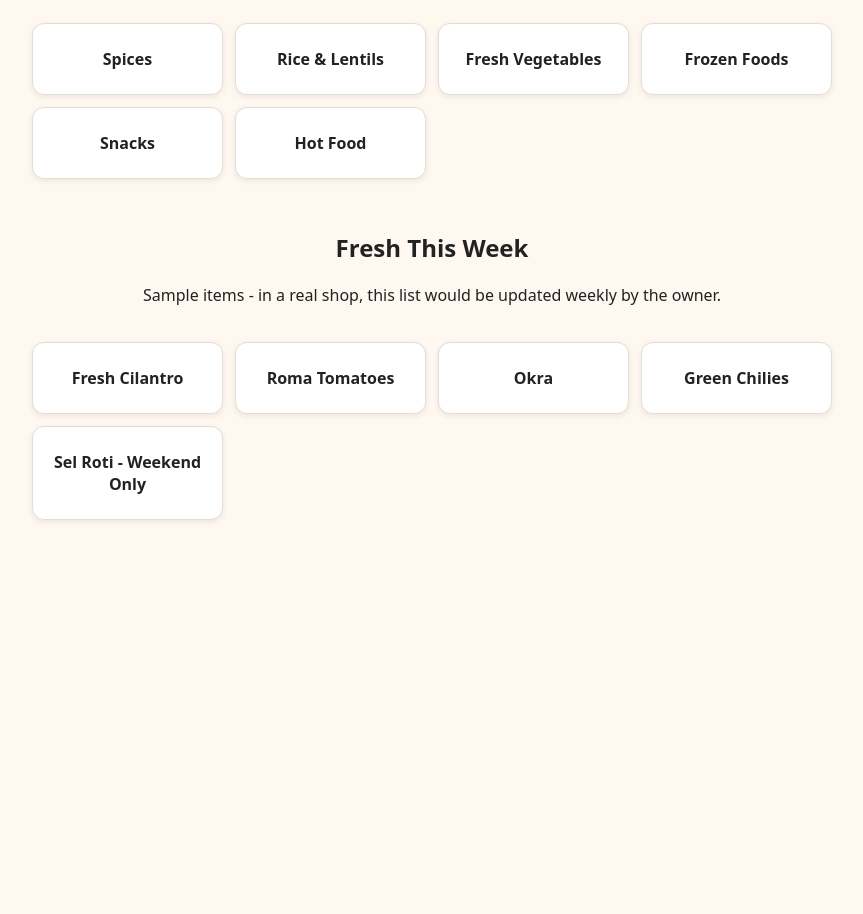
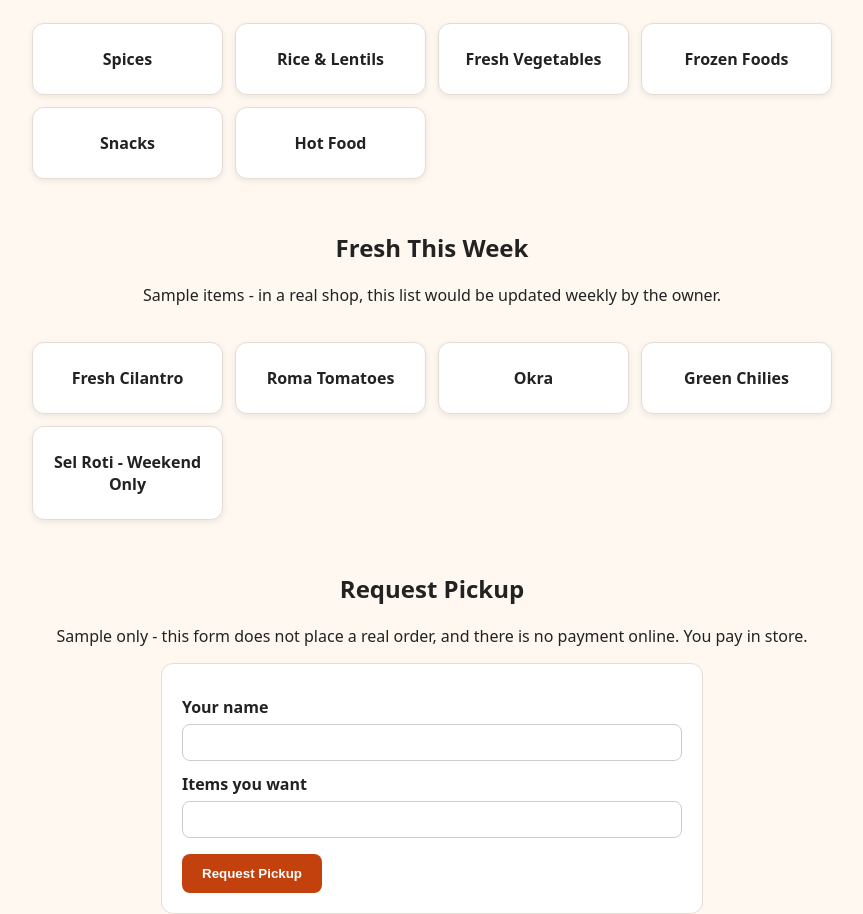
Before and after one commit to sompyakurel/mitho-mart, a plain HTML site: page index.html in a window 1280 px wide. Shown: the part 257-1171 px from the top of the page, without its empty margins (208-1071 px from the left). Before the commit the page ends 800 px from the top, so only its background shows below. Drawn offline with Linux system fonts and the light colour scheme.

Commit message:
Add pickup request form

```diff
--- a/index.html
+++ b/index.html
@@ -26,6 +26,26 @@
 <li>Green Chilies</li>
 <li>Sel Roti - Weekend Only</li>
 </ul>
+<h2>Request Pickup</h2>
+<p>Sample only - this form does not place a real order, and there is no payment online. You pay in store.</p>
+<form id="pickup-form">
+<label for="pickup-name">Your name</label>
+<input id="pickup-name" type="text" required>
+<label for="pickup-items">Items you want</label>
+<input id="pickup-items" type="text" required>
+<button type="submit">Request Pickup</button>
+</form>
+<p id="pickup-confirmation"></p>
+<script>
+document.getElementById("pickup-form").addEventListener("submit", function(event) {
+event.preventDefault();
+var name = document.getElementById("pickup-name").value;
+var ref = "MM-" + Math.floor(1000 + Math.random() * 9000);
+var confirmation = document.getElementById("pickup-confirmation");
+confirmation.textContent = "Thanks, " + name + "! Your sample pickup request is " + ref + ". The shop would confirm it, and you would pay in store. No real order was placed.";
+confirmation.style.display = "block";
+});
+</script>
 
 </body>
 </html>
--- a/style.css
+++ b/style.css
@@ -41,3 +41,43 @@ li {
   font-weight: 600;
   box-shadow: 0 2px 6px rgba(0, 0, 0, 0.08);
 }
+form {
+  max-width: 500px;
+  margin: 0 auto;
+  background: white;
+  border: 1px solid #e5ddd3;
+  border-radius: 12px;
+  padding: 20px;
+  }
+  label {
+  display: block;
+  margin-top: 12px;
+  font-weight: 600;
+  }
+  input {
+  width: 100%;
+  padding: 10px;
+  margin-top: 6px;
+  border: 1px solid #ccc;
+  border-radius: 8px;
+  box-sizing: border-box;
+  }
+  button {
+  margin-top: 16px;
+  padding: 12px 20px;
+  background: #c2410c;
+  color: white;
+  border: none;
+  border-radius: 8px;
+  font-weight: 600;
+  cursor: pointer;
+  }
+  #pickup-confirmation {
+  display: none;
+  max-width: 500px;
+  margin: 16px auto;
+  background: #dcfce7;
+  border-radius: 12px;
+  padding: 16px;
+  text-align: center;
+  }
```
